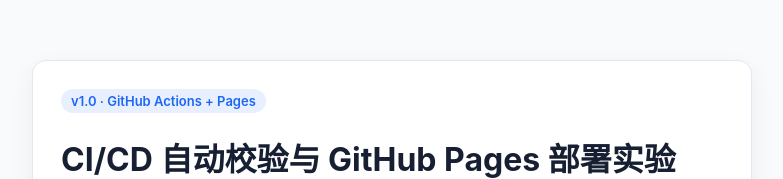
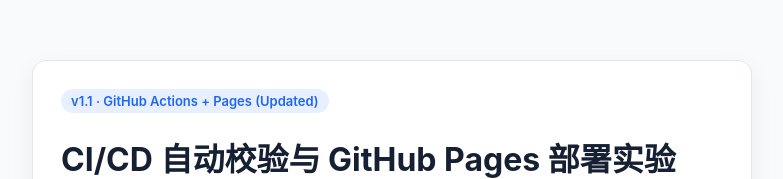
Before and after one commit to suizhaoqinggong/github-cicd-practice, a plain HTML site: page dist/index.html in a window 1280 px wide. Shown: the top 179 px of the page, without its empty margins (248-1031 px from the left). Drawn offline with Linux system fonts and the light colour scheme.

Commit message:
update: bump static page to v1.1

```diff
--- a/dist/index.html
+++ b/dist/index.html
@@ -12,7 +12,7 @@
 </head>
 <body>
   <div class="card">
-    <span class="badge">v1.0 · GitHub Actions + Pages</span>
+    <span class="badge">v1.1 · GitHub Actions + Pages (Updated)</span>
     <h1>CI/CD 自动校验与 GitHub Pages 部署实验</h1>
     <p>姓名：陈家浩 ｜ 学号：2024210402002 ｜ 班级：计算机244</p>
     <p>该页面由 GitHub Actions 自动校验 <code>dist/index.html</code> 并部署至 <code>gh-pages</code> 分支。</p>
```
